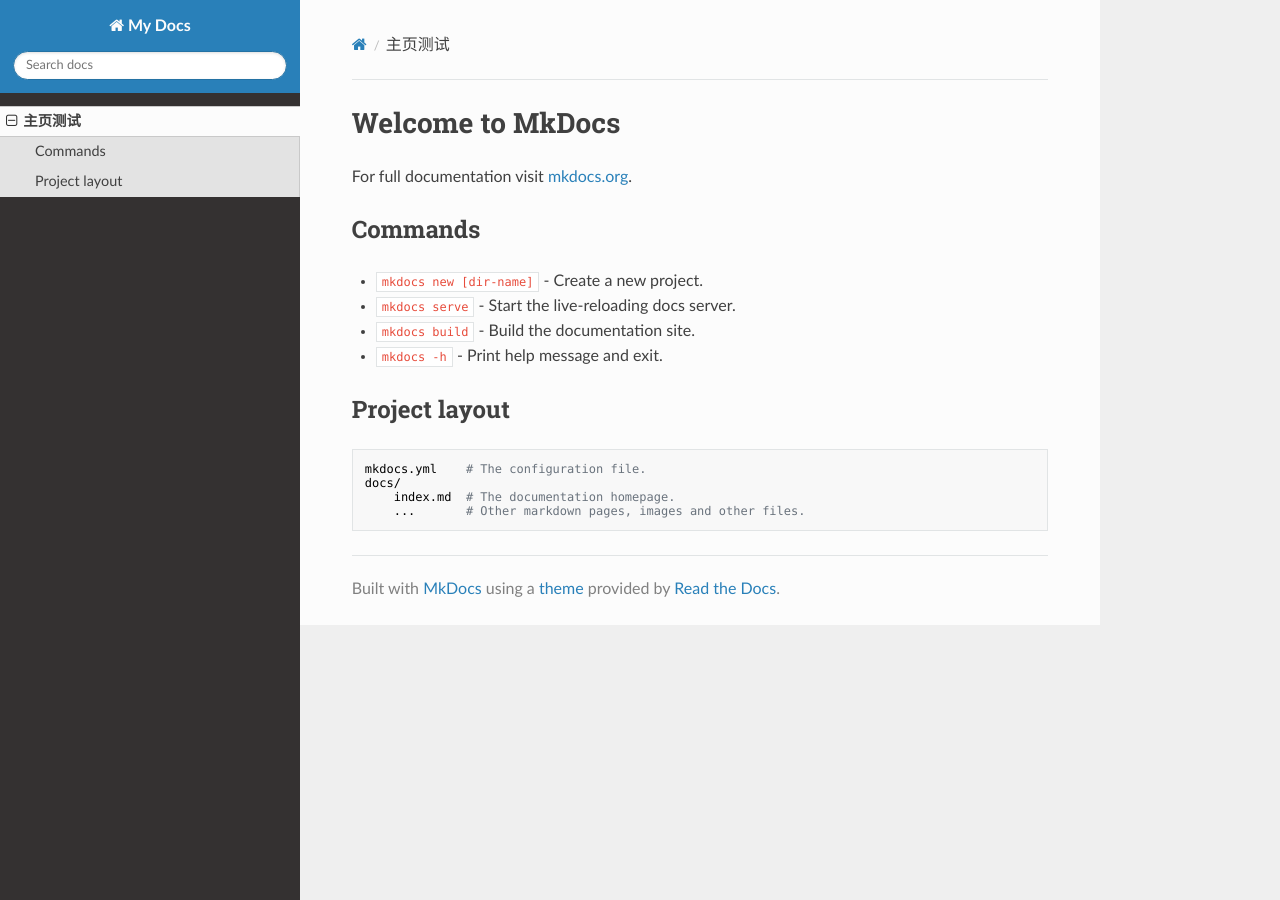
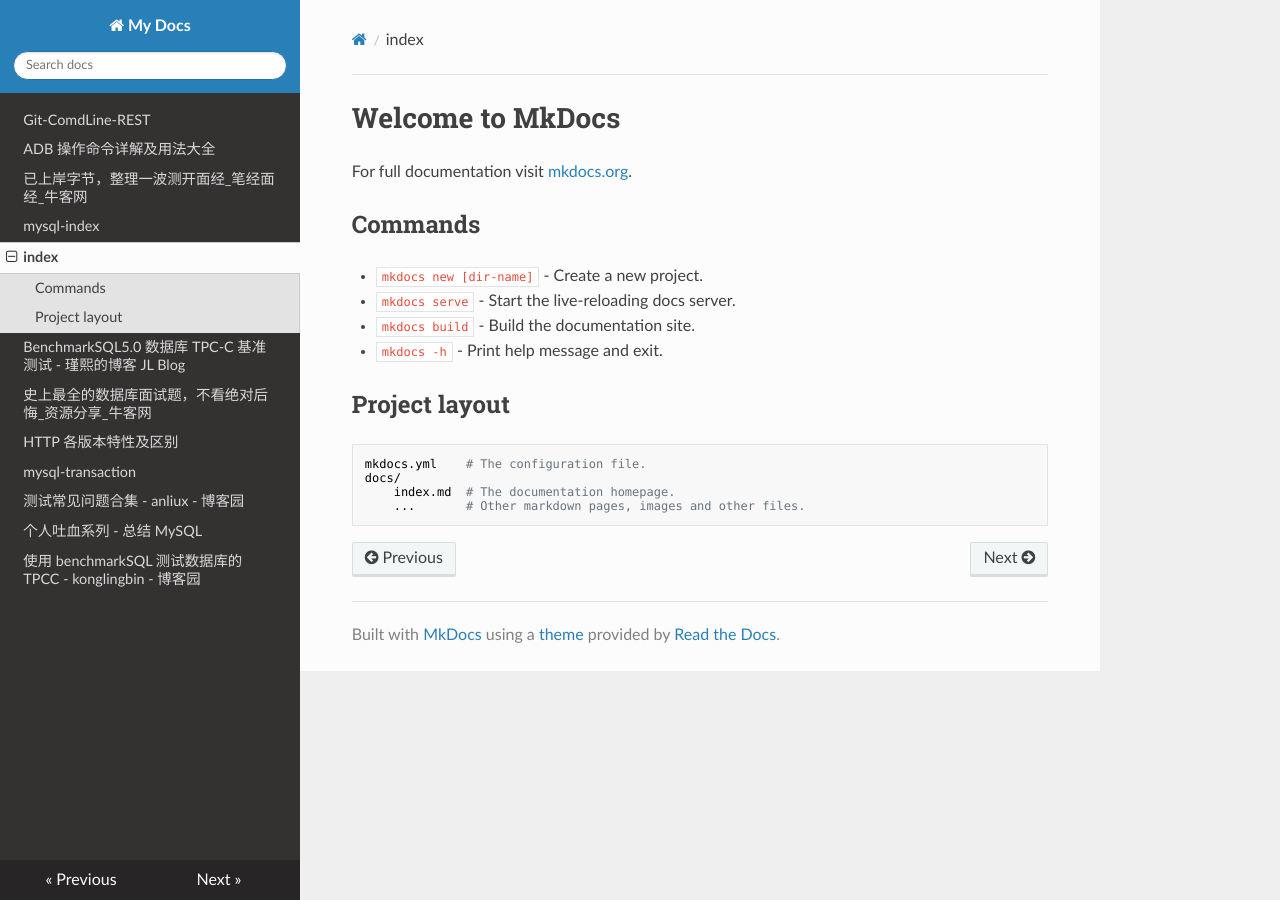
Before and after one commit to WadeStack/test, an MkDocs documentation site: the page built from docs/index.md, in a window 1280 px wide. Built offline with MkDocs 1.6.1, drawn with Linux system fonts in a browser that asks for light colours; nearby versions of some CDN libraries; old or Windows-style settings are respelled for this version of MkDocs.

Commit message:
:memo: 更新自述

```diff
--- a/mkdocs.yml
+++ b/mkdocs.yml
@@ -1,10 +1,17 @@
 site_name: My Docs
 theme: readthedocs
 plugins:
-    - search
-#     - mkpdfs
-#     - pdf-export
-
-
+    - search: search
 pages:
-- 主页测试: index.md
+    - Git-ComdLine-REST: Git-ComdLine-REST.md
+    - ADB 操作命令详解及用法大全: ADB 操作命令详解及用法大全.md
+    - 已上岸字节，整理一波测开面经_笔经面经_牛客网: 已上岸字节，整理一波测开面经_笔经面经_牛客网.md
+    - mysql-index: mysql-index.md
+    - index: index.md
+    - BenchmarkSQL5.0 数据库 TPC-C 基准测试 - 瑾熙的博客 JL Blog: BenchmarkSQL5.0 数据库 TPC-C 基准测试 - 瑾熙的博客 JL Blog.md
+    - 史上最全的数据库面试题，不看绝对后悔_资源分享_牛客网: 史上最全的数据库面试题，不看绝对后悔_资源分享_牛客网.md
+    - HTTP 各版本特性及区别: HTTP 各版本特性及区别.md
+    - mysql-transaction: mysql-transaction.md
+    - 测试常见问题合集 - anliux - 博客园: 测试常见问题合集 - anliux - 博客园.md
+    - 个人吐血系列 - 总结 MySQL: 个人吐血系列 - 总结 MySQL.md
+    - 使用 benchmarkSQL 测试数据库的 TPCC - konglingbin - 博客园: 使用 benchmarkSQL 测试数据库的 TPCC - konglingbin - 博客园.md
```
